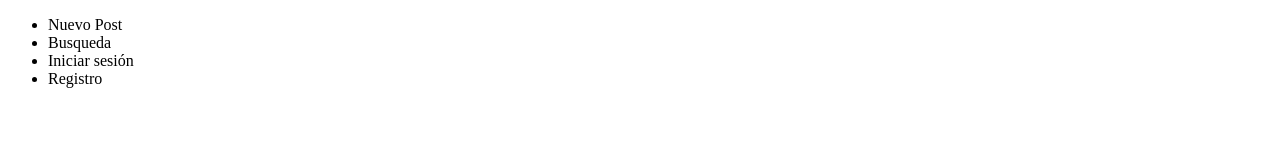
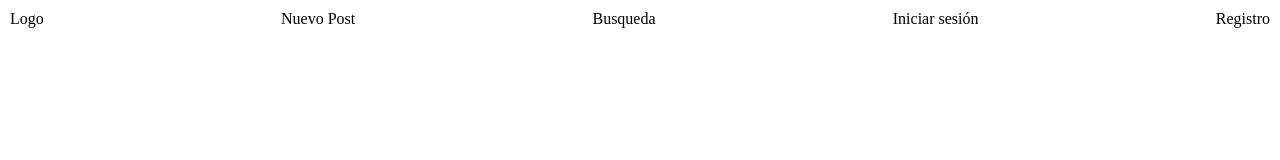
Before and after one commit to Mision-Tic-Ciclo-3-DW/RepPag-Dogs, a plain HTML site: page index.html in a window 1280 px wide. Drawn offline with Linux system fonts and the light colour scheme.

Commit message:
Agregar estilos para el navbar

```diff
--- a/index.html
+++ b/index.html
@@ -4,11 +4,13 @@
     <meta charset="UTF-8">
     <meta http-equiv="X-UA-Compatible" content="IE=edge">
     <meta name="viewport" content="width=device-width, initial-scale=1.0">
+    <link rel="stylesheet" href="./styles/estilos.css" />
     <title>Document</title>
 </head>
 <body>
     <header>
-        <ul>
+        <ul class="navbar">
+            <li>Logo</li>
             <li>Nuevo Post</li>
             <li>Busqueda</li>
             <li>Iniciar sesión</li>
--- a/styles/estilos.css
+++ b/styles/estilos.css
@@ -0,0 +1,14 @@
+body{
+    margin: 0px;
+}
+ul{
+    list-style: none;
+    padding: 0px;
+    margin: 0px;
+}
+
+.navbar{
+    display: flex;
+    justify-content: space-between;
+    padding: 10px;
+}
```
